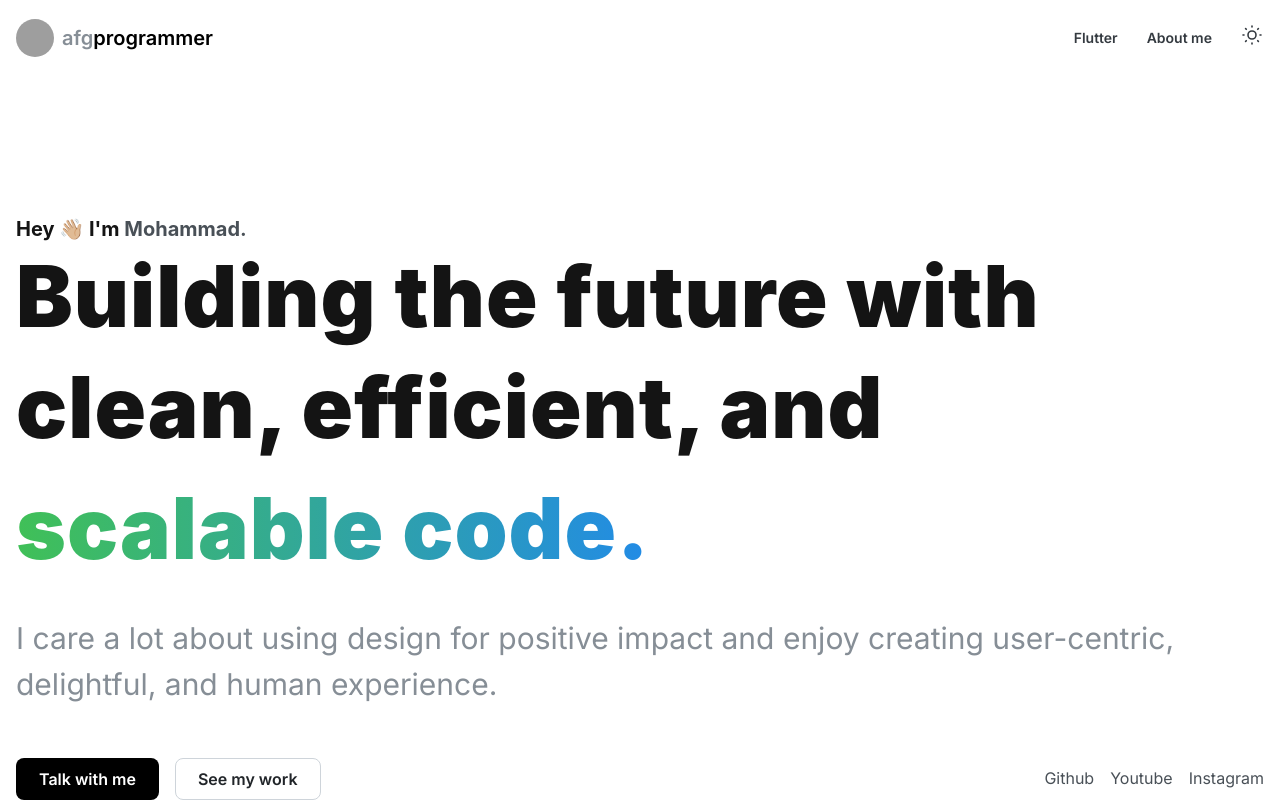
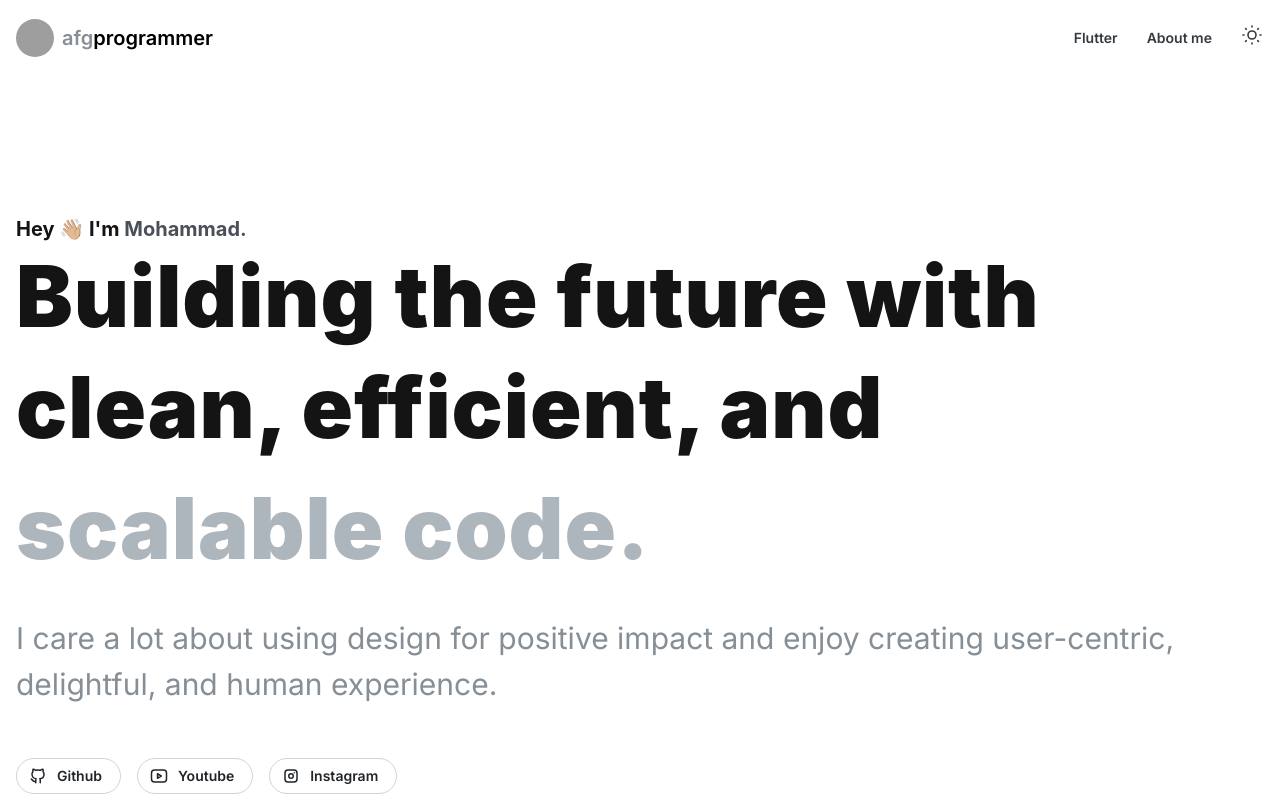
Before and after one commit to afgprogrammer/afgprogrammer.github.io, a Next.js app: page / in a window 1280 px wide. Shown: the top 802 px of the page. Built offline with nearby package versions, Linux system fonts and the light colour scheme; grey boxes are pictures that could not be loaded.

Commit message:
Update home page design

```diff
--- a/src/_components/header/HeaderMenu.module.css
+++ b/src/_components/header/HeaderMenu.module.css
@@ -1,6 +1,5 @@
 .header {
   height: rem(56px);
-  margin-bottom: rem(120px);
   margin-top: rem(10px);
   background-color: var(--mantine-color-body);
 }
--- a/src/app/page.tsx
+++ b/src/app/page.tsx
@@ -17,7 +17,13 @@ import {
   Title,
 } from "@mantine/core";
 import classes from "./page.module.css";
-import { IconArrowRight, IconArrowUpRight } from "@tabler/icons-react";
+import {
+  IconArrowRight,
+  IconArrowUpRight,
+  IconBrandGithub,
+  IconBrandInstagram,
+  IconBrandYoutube,
+} from "@tabler/icons-react";
 import SiteFooter from "@/_components/footer/Footer";
 import { BannerAnimation } from "@/_components/banner/BannerAnimation";
 import WorkSection from "@/_components/works/WorkSection";
@@ -39,7 +45,7 @@ export default function Home() {
 
   return (
     <>
-      <Space h={30} />
+      <Space h={150} />
       <Container size="xl" pos="relative">
         {/* <Box
           w={500}
@@ -76,19 +82,17 @@ export default function Home() {
             >
               Building the future with clean, efficient, and{" "}
               <Text
-                variant="gradient"
+                variant="text"
                 component="span"
-                gradient={{ from: "green", to: "blue", deg: 90 }}
+                // gradient={{ from: "green", to: "blue", deg: 90 }}
                 fz={85}
                 fw={900}
-                style={
-                  {
-                    // background: "linear-gradient(45deg, red, blue)",
-                    // backgroundClip: "text",
-                    // color:
-                    //   "light-dark(var(--mantine-color-bluegray-3), var(--mantine-color-dark-2))",
-                  }
-                }
+                style={{
+                  // background: "linear-gradient(45deg, red, blue)",
+                  // backgroundClip: "text",
+                  color:
+                    "light-dark(var(--mantine-color-gray-5), var(--mantine-color-dark-2))",
+                }}
               >
                 scalable code.
               </Text>
@@ -105,29 +109,49 @@ export default function Home() {
         </Box>
         <Space h={50} />
         <Group justify="space-between">
-          <Group>
+          {/* <Group>
             <Button color="black" radius="md" size="md">
               Talk with me
             </Button>
             <Button variant="default" radius="md" size="md">
               See my work
             </Button>
-          </Group>
+          </Group> */}
           <Group>
-            <Link href={"#"} title="" className={classes.link}>
+            <Button
+              variant="default"
+              component={Link}
+              href="#"
+              radius="xl"
+              leftSection={<IconBrandGithub size={18} />}
+            >
               Github
-            </Link>
-            <Link href={"#"} title="" className={classes.link}>
+            </Button>
+            <Button
+              variant="default"
+              component={Link}
+              href="#"
+              radius="xl"
+              leftSection={<IconBrandYoutube size={18} />}
+            >
               Youtube
-            </Link>
-            <Link href={"#"} title="" className={classes.link}>
+            </Button>
+            <Button
+              variant="default"
+              component={Link}
+              href="#"
+              radius="xl"
+              leftSection={<IconBrandInstagram size={18} />}
+            >
               Instagram
-            </Link>
+            </Button>
           </Group>
         </Group>
       </Container>
       <Space h={150} />
-      <Box>{/* <BannerAnimation images={images} speed={100000} /> */}</Box>
+      <Box>
+        <BannerAnimation images={images} speed={100000} />
+      </Box>
       <Space h={150} />
       <Container size="xl" pos="relative">
         <Grid>
@@ -152,6 +176,8 @@ export default function Home() {
               radius="xl"
               rightSection={<IconArrowRight />}
               fz={16}
+              component={Link}
+              href="/about-me"
             >
               About Me
             </Button>
```
